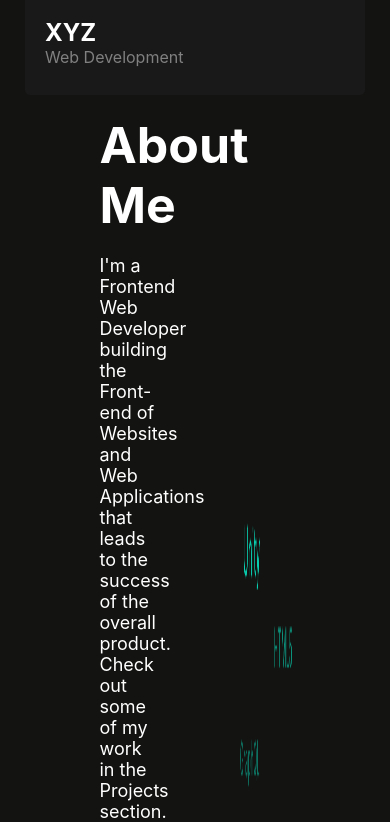
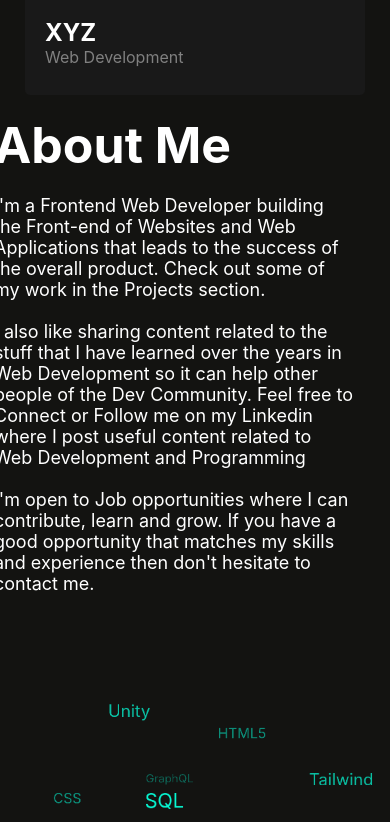
Before and after one commit to ShivangMishra/ShivangMishra.github.io, a React (Create React App) app: page / in a window 390 px wide. Shown: the part 3422-4244 px from the top of the page. Built offline with nearby package versions, Linux system fonts and the light colour scheme; the HTML template or start-up script is replaced by a standard one.

Commit message:
responsive design about

```diff
--- a/src/components/about/About.css
+++ b/src/components/about/About.css
@@ -15,7 +15,8 @@
     justify-content: center;
     padding-left: 80px;
     width: 40%;
-    height: 100%;
+    min-width: 440px;
+    /* height: 100%; */
 }
 
 .about-heading {
@@ -32,10 +33,11 @@
 .about-container {
     display: flex;
     flex-direction: row;
-    justify-content: space-between;
-    align-items: center;
+    flex-wrap: wrap;
+    /* justify-content: space-between; */
+    /* align-items: center; */
     /* padding-left: 80px; */
-    width: 90%;
+    /* width: 90%; */
 
     /* padding: 4%; */
     /* padding-top: 60px; */
@@ -48,7 +50,8 @@
     justify-content: center;
     align-items: center;
     width: 60%;
-    height: 100%;
+    min-width: 562px;
+    /* height: 100%; */
     /* border-radius: 5px; */
     /* padding: 10px; */
 }
--- a/src/components/about/About.js
+++ b/src/components/about/About.js
@@ -30,7 +30,6 @@ export default function About() {
               experience then don't hesitate to contact me.
             </p>
           </div>
-          +
         </div>
         <div className="skills-container">
           <Skills/>
```
